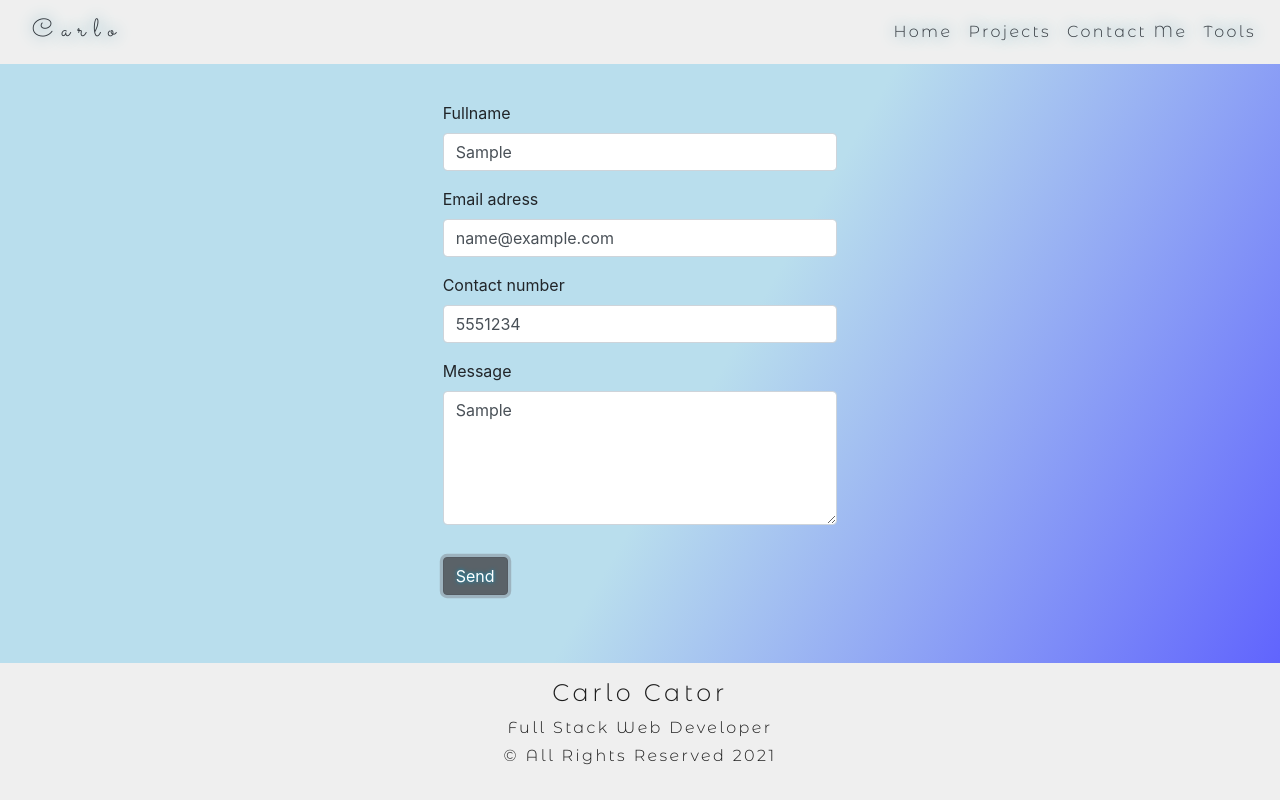
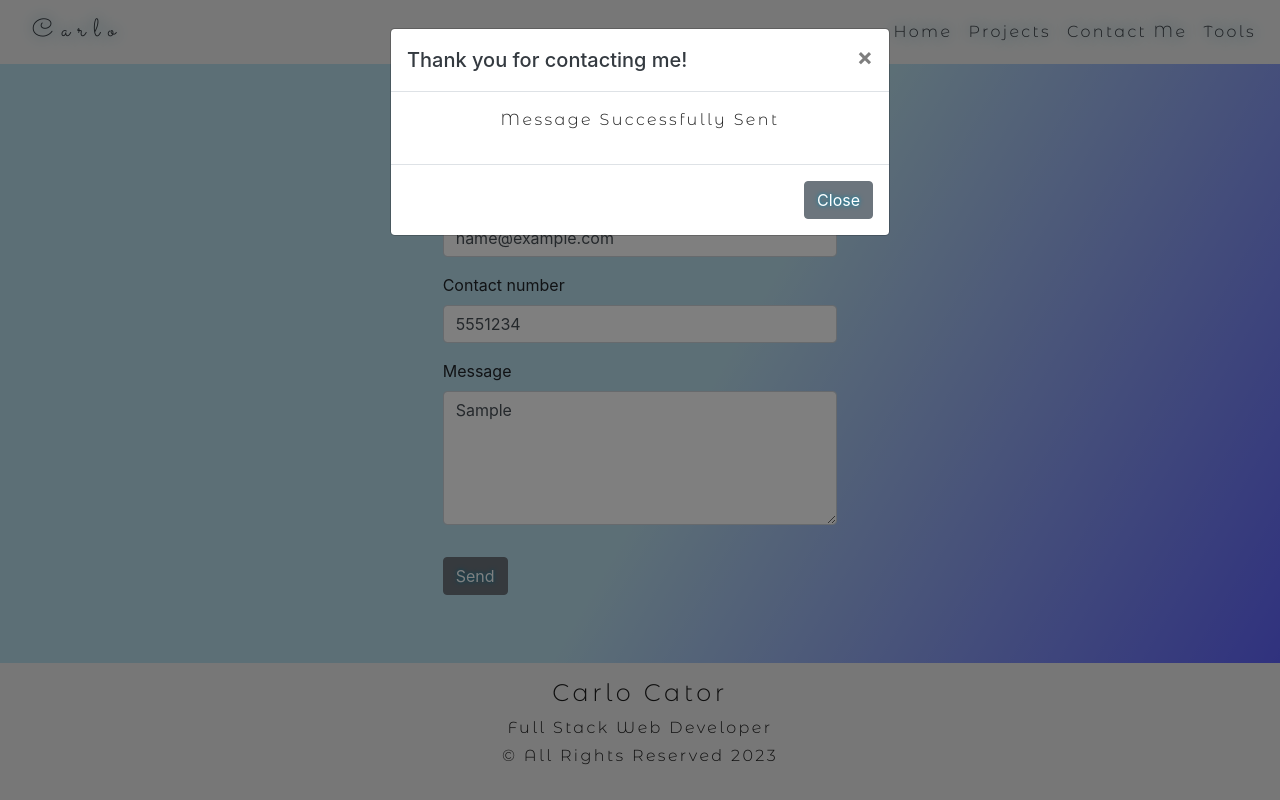
Before and after one commit to cacat0721/capstone1, a plain HTML site: page index.html in a window 1280 px wide. Both pictures are taken after typing "Sample", "name@example.com", "5551234", "Sample" into the empty fields and a click on the button "Send". Shown: the part 2576-3376 px from the top of the page. Drawn offline with nearby package versions, Linux system fonts and the light colour scheme.

Commit message:
final final revision

```diff
--- a/index.html
+++ b/index.html
@@ -200,13 +200,34 @@
 		</div>
 
 
+		<div class="modal fade text-dark" id="modalDiv" tabindex="-1">
+			<div class="modal-dialog">
+			<div class="modal-content">
+				<div class="modal-header">
+				<h5 class="modal-title" id="ModalLabel">Thank you for contacting me!</h5>
+				<button type="button" class="close" data-dismiss="modal" aria-label="Close">
+					<span aria-hidden="true">&times;</span>
+				</button>
+				</div>
+				<div class="modal-body">
+				<p>Message Successfully Sent</p>
+				</div>
+				<div class="modal-footer">
+				<button type="button" class="btn btn-secondary " data-dismiss="modal">Close</button>
+
+				</div>
+			</div>
+			</div>
+		</div>
+
+
 		</div>
 
 
 		<footer class="mt-5 p-3">
             <h4 class="text-center">Carlo Cator</h4>
             <p class="text-center mb-1">Full Stack Web Developer</p>
-            <p class="text-center">© All Rights Reserved 2021</p>
+            <p class="text-center">© All Rights Reserved 2023</p>
         </footer>
 
 
```
